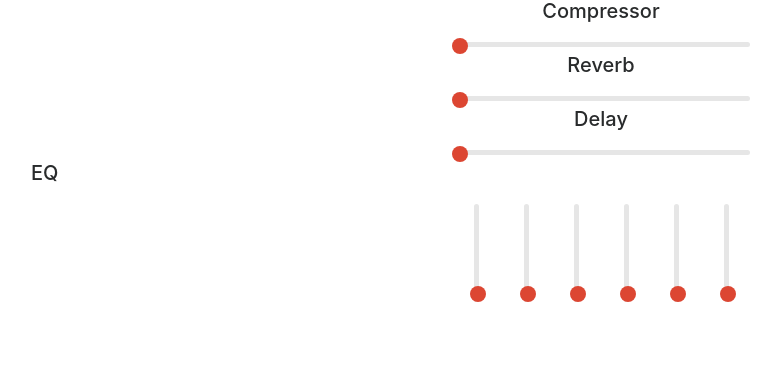
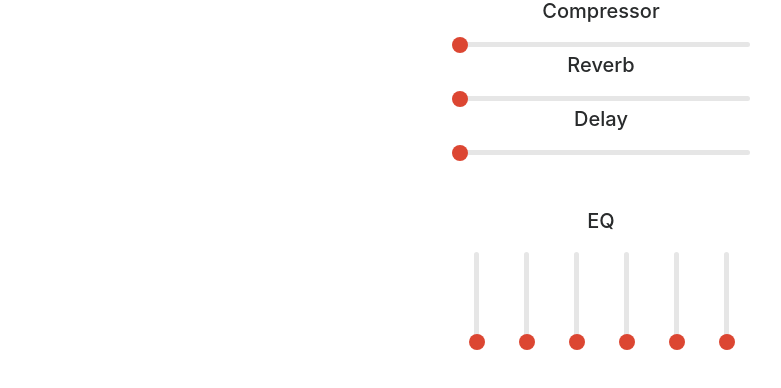
Before and after one commit to taylorpage/nebula-demo, an Angular app: page / in a window 1280 px wide. Shown: the top 388 px of the page, without its empty margins (39-820 px from the left). Built offline with nearby package versions, Linux system fonts and the light colour scheme.

Commit message:
Change vertical range widths in firefox

```diff
--- a/src/app/audio-editor/audio-editor.component.html
+++ b/src/app/audio-editor/audio-editor.component.html
@@ -5,23 +5,24 @@
       <div class="row">
         <div class="col-md-12">
           <h5>Compressor</h5>
-          <input type="range" formControlName="rangeOne">
+          <input type="range" class="horizontal" formControlName="rangeOne">
         </div>
 
         <div class="col-md-12">
           <h5>Reverb</h5>
-          <input type="range" formControlName="rangeTwo">
+          <input type="range" class="horizontal" formControlName="rangeTwo">
         </div>
 
         <div class="col-md-12">
           <h5>Delay</h5>
-          <input type="range" formControlName="rangeThree">
+          <input type="range" class="horizontal" formControlName="rangeThree">
         </div>
       </div>
       <div class="row">
-        <h5>EQ</h5>
+
         <!-- Equalizer -->
         <div class="col-md-12 p-5 text-center" style="margin: 0 auto;">
+          <h5 class="pb-5">EQ</h5>
           <input type="range" class="vertical" formControlName="eqOne" >
           <input type="range" class="vertical" formControlName="eqTwo" >
           <input type="range" class="vertical" formControlName="eqThree" >
--- a/src/app/audio-editor/audio-editor.component.scss
+++ b/src/app/audio-editor/audio-editor.component.scss
@@ -24,7 +24,7 @@ input[type=range]::-webkit-slider-thumb {
   width: 16px;
   border-radius: 50%;
   background: $red;
-  margin-top: -4px;
+  margin-top: -5px;
 }
 input[type=range]:focus {
   outline: none;
@@ -34,11 +34,16 @@ input[type=range]:focus::-webkit-slider-runnable-track {
 }
 
 input[type=range]::-moz-range-track {
-  width: 300px;
   height: 5px;
   background: $grey;
   border: none;
   border-radius: 3px;
+  &.horizontal {
+    width: 300px;
+  }
+  &.vertical {
+    width: 100px;
+  }
 }
 input[type=range]::-moz-range-thumb {
   border: none;
@@ -94,8 +99,10 @@ input[type=range].vertical {
   width: 100px;
   height: 10px;
   margin: 0 -25px;
+  top: 100px;
   transform: rotate(-90deg);
 }
+
 
 @media (max-width: 419px) {
   input[type=range].vertical {
```
